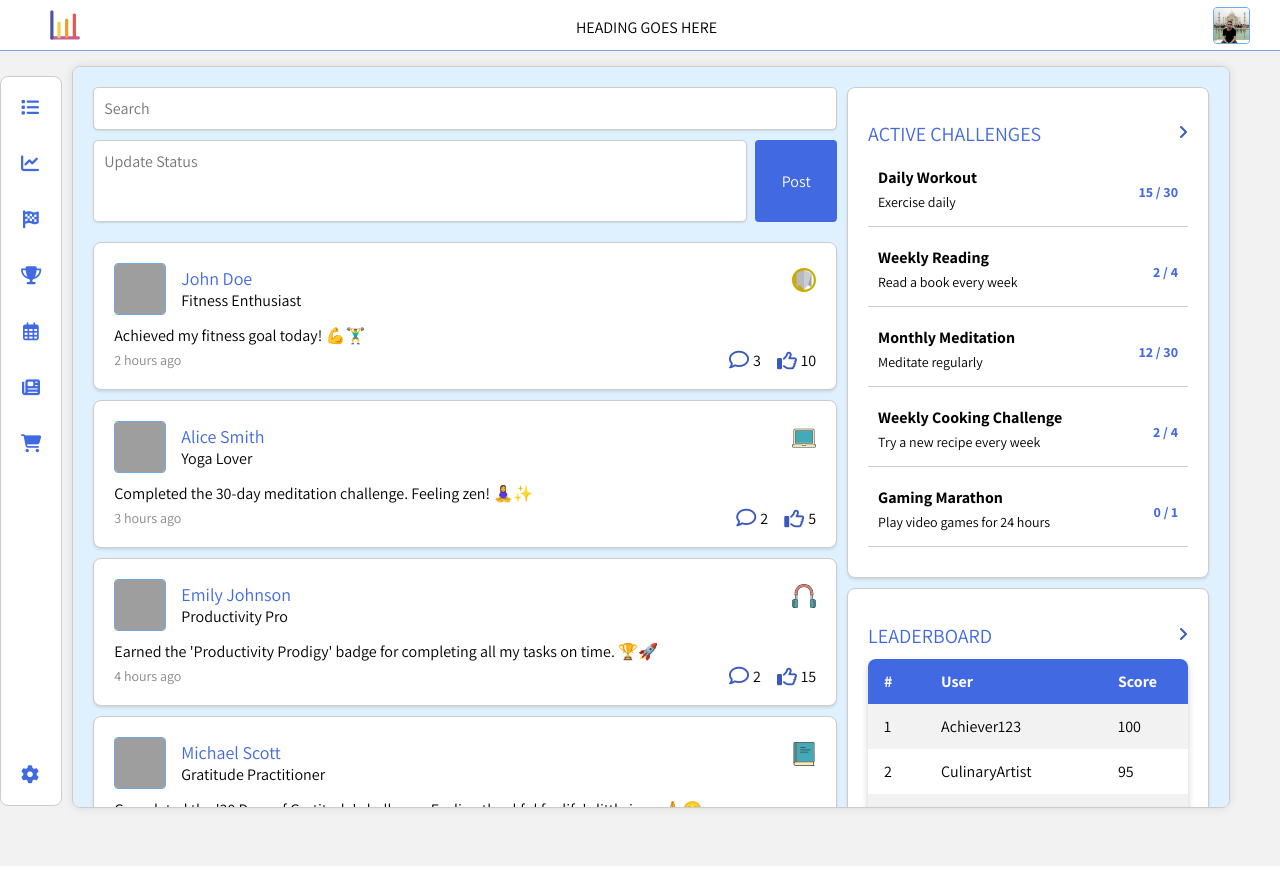
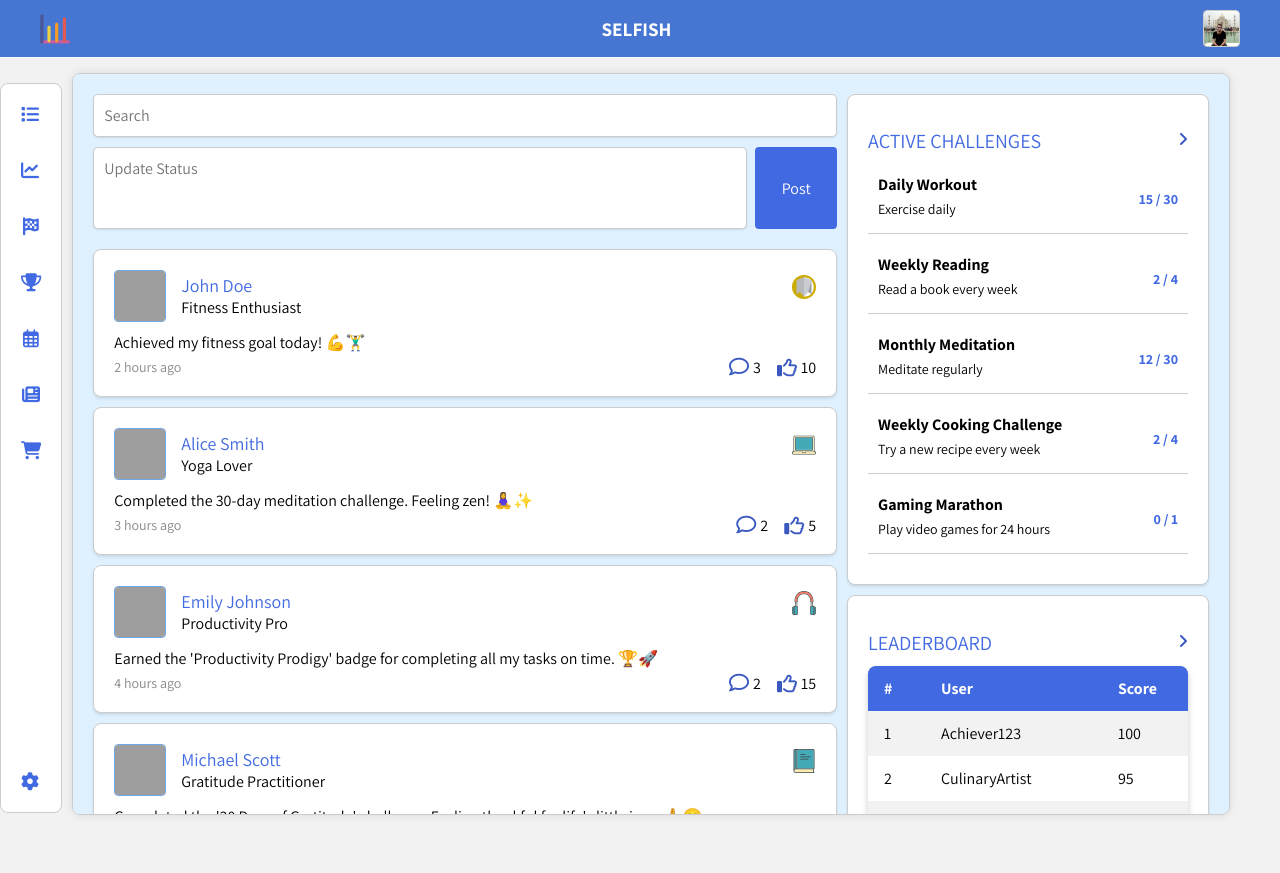
Before and after one commit to joseph-johnson27001/habits_tracker, a Vue app: page / in a window 1280 px wide. Built offline with nearby package versions, Linux system fonts and the light colour scheme; grey boxes are pictures that could not be loaded.

Commit message:
Nav update

```diff
--- a/src/components/Navigation/NavigationBar.vue
+++ b/src/components/Navigation/NavigationBar.vue
@@ -30,7 +30,7 @@
           />
         </svg>
       </router-link>
-      <h4 class="title">HEADING GOES HERE</h4>
+      <h4 class="title">SELFISH</h4>
       <router-link to="/profile" class="nav-link">
         <img
           :src="profileImage"
@@ -67,17 +67,18 @@ export default {
 <style scoped>
 .navigation-bar {
   display: flex;
-  background-color: white;
-  border-bottom: 1px solid #6da9e4;
+  background-color: #4675d2;
+  color: white;
+  border-bottom: 1px solid white;
   justify-content: center;
   align-items: center;
-  padding-left: 20px;
-  margin-top: 5px;
+  padding: 10px 0px;
 }
 
 .title {
-  font-weight: 400;
-  margin: 12px;
+  font-weight: bold;
+  margin: 0px;
+  font-size: 1.2rem;
 }
 
 .icon {
@@ -97,6 +98,11 @@ export default {
   height: 35px;
   cursor: pointer;
   border-radius: 4px;
-  border: 1px solid #6da9e4;
+  border: 1px solid #ccc;
+}
+
+.nav-link {
+  display: flex;
+  align-items: center;
 }
 </style>
```
